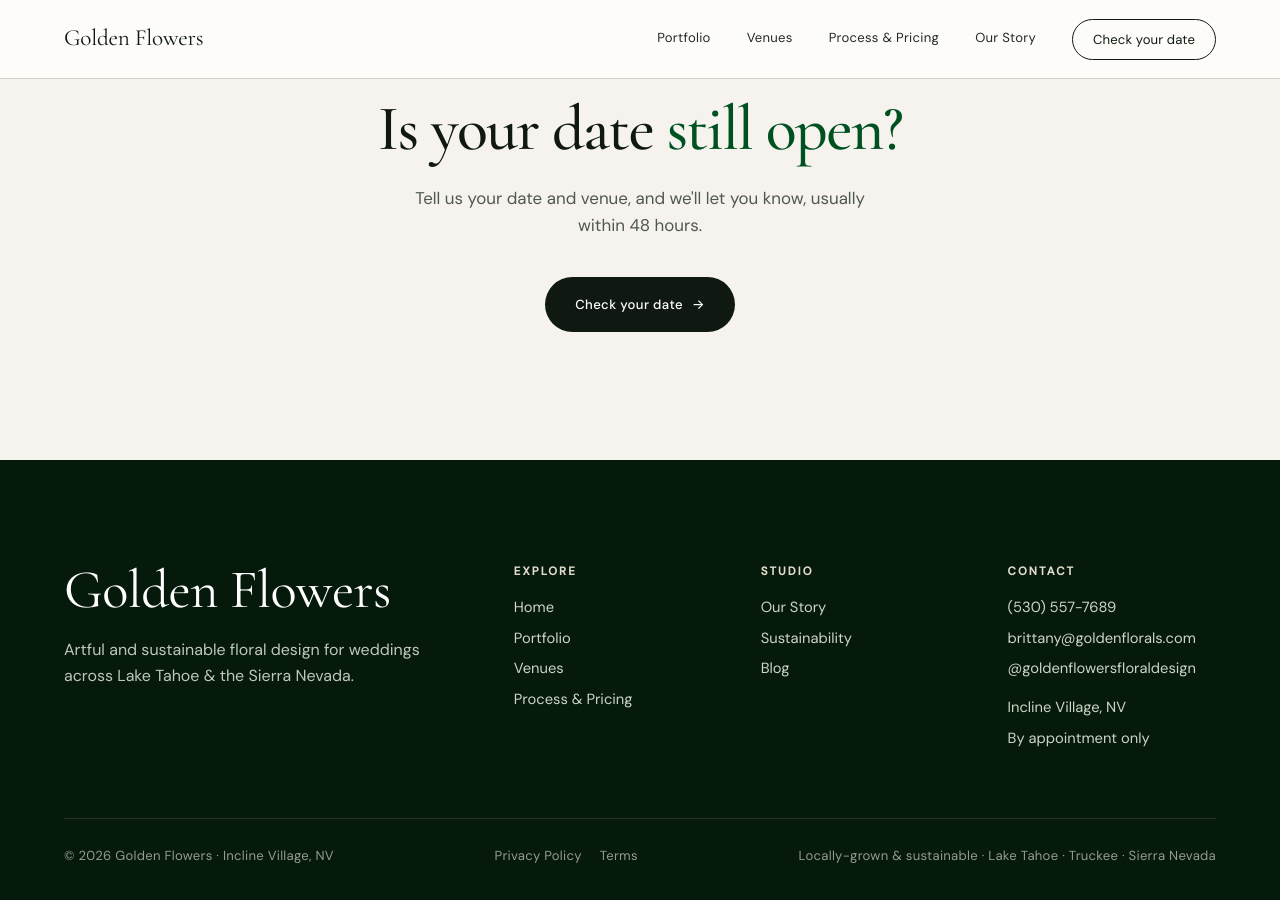
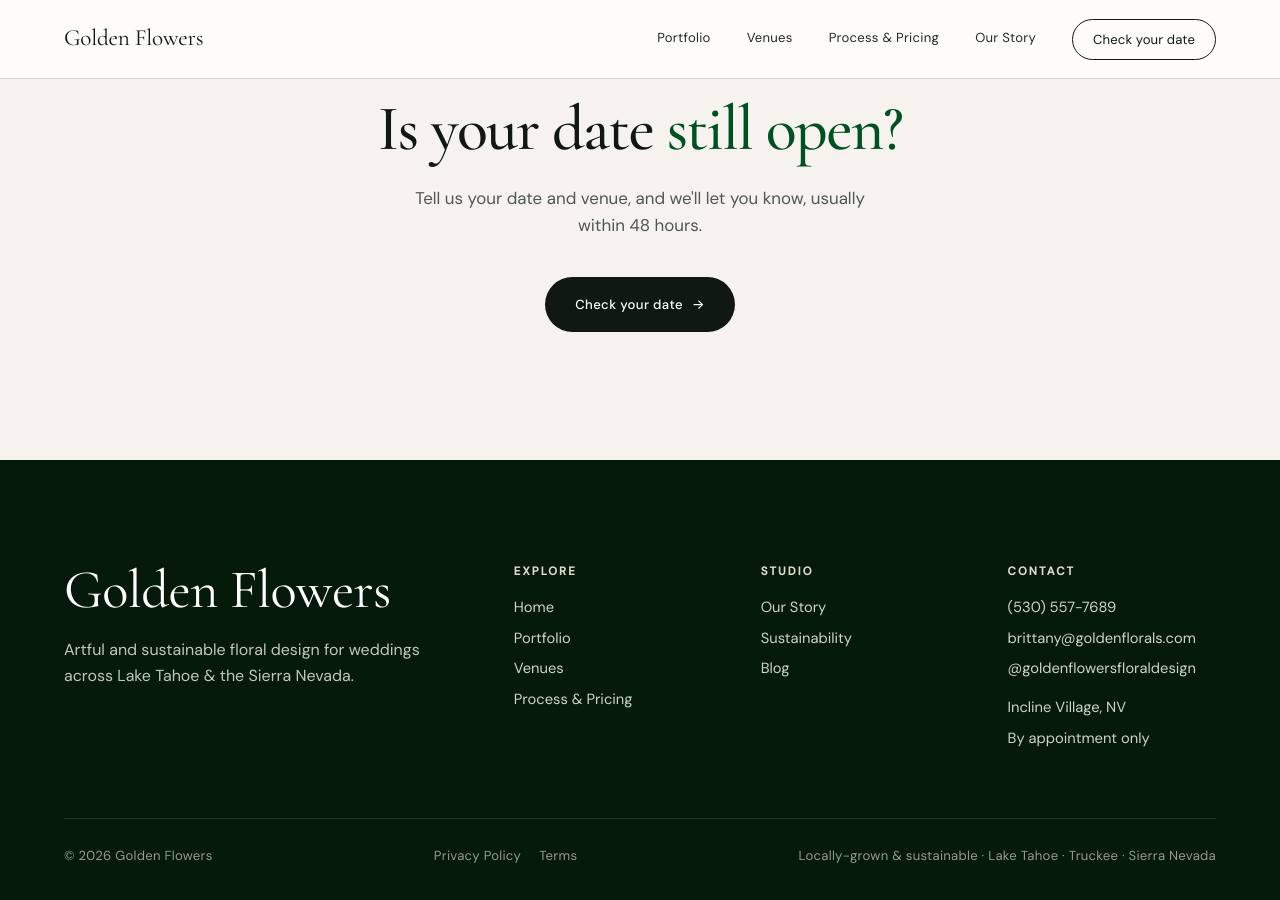
Before and after one commit to jshplhm/goldenflowers, a Jekyll site: the page built from index.md, in a window 1280 px wide and 900 px high, scrolled down 5656 px. Built offline with Jekyll 4.4.1, drawn with Linux system fonts in a browser that asks for light colours; part of the change alters nothing that is shown.

Commit message:
Footer: drop the locality from the copyright line
Incline Village now sits in the Contact column as an address. Repeating it on
the copyright notice a few lines below was filler.

Co-Authored-By: Claude Opus 5 <noreply@anthropic.com>

```diff
--- a/_includes/redesign-footer.html
+++ b/_includes/redesign-footer.html
@@ -56,7 +56,12 @@
     </nav>
   </div>
   <div class="foot-bottom">
-    <span>&copy; {{ site.time | date: "%Y" }} Golden Flowers · Incline Village, NV</span>
+    {%- comment -%}
+      No locality on the copyright line. Incline Village now sits in the Contact
+      column above, where it is an address doing real work; repeating it ~150px
+      lower was filler next to a copyright notice.
+    {%- endcomment -%}
+    <span>&copy; {{ site.time | date: "%Y" }} Golden Flowers</span>
     {%- comment -%}
       Privacy and Terms live down here rather than in a column: it's where
       people look for them, and putting them in the nav would give two legal
```
